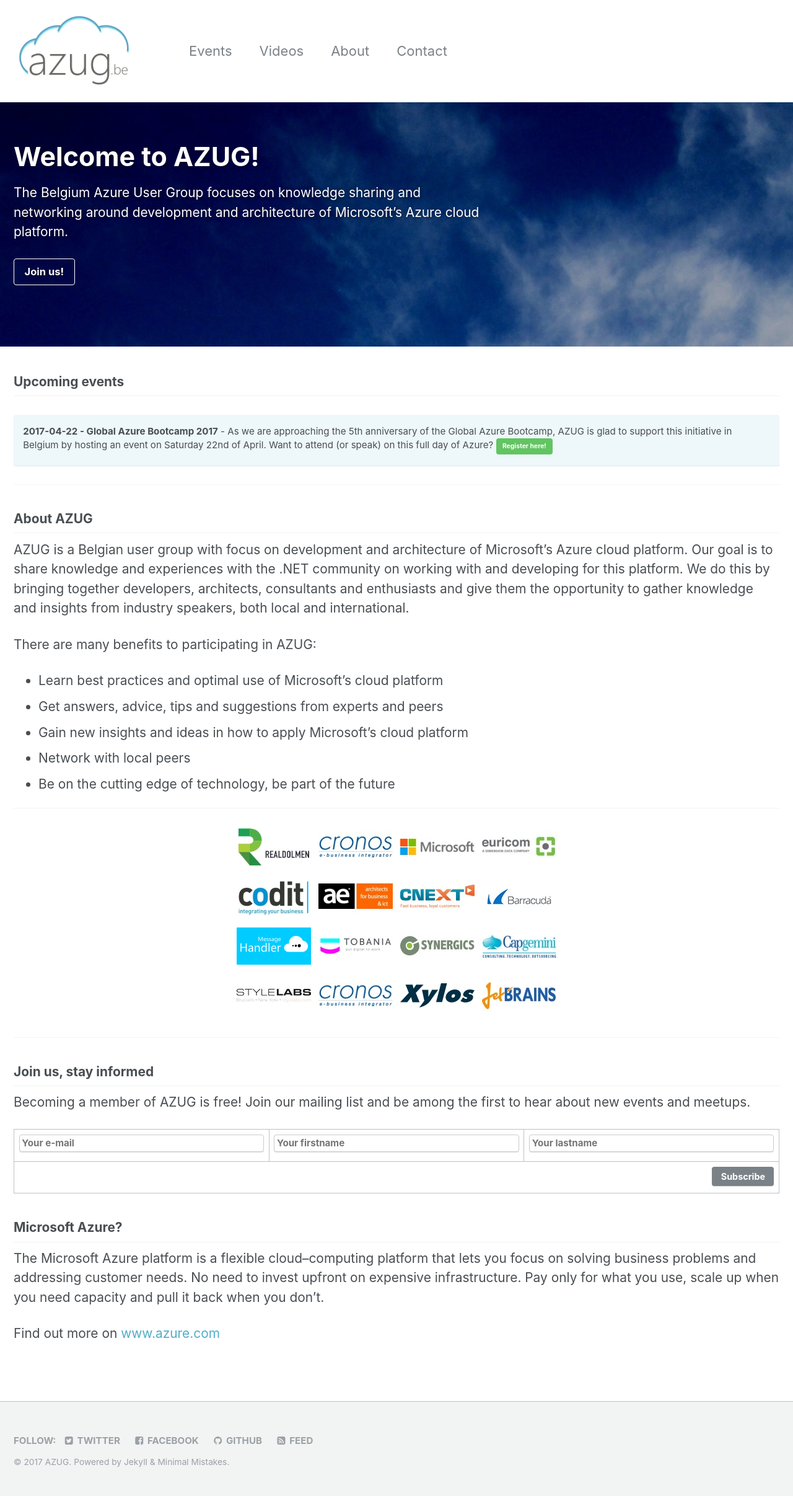
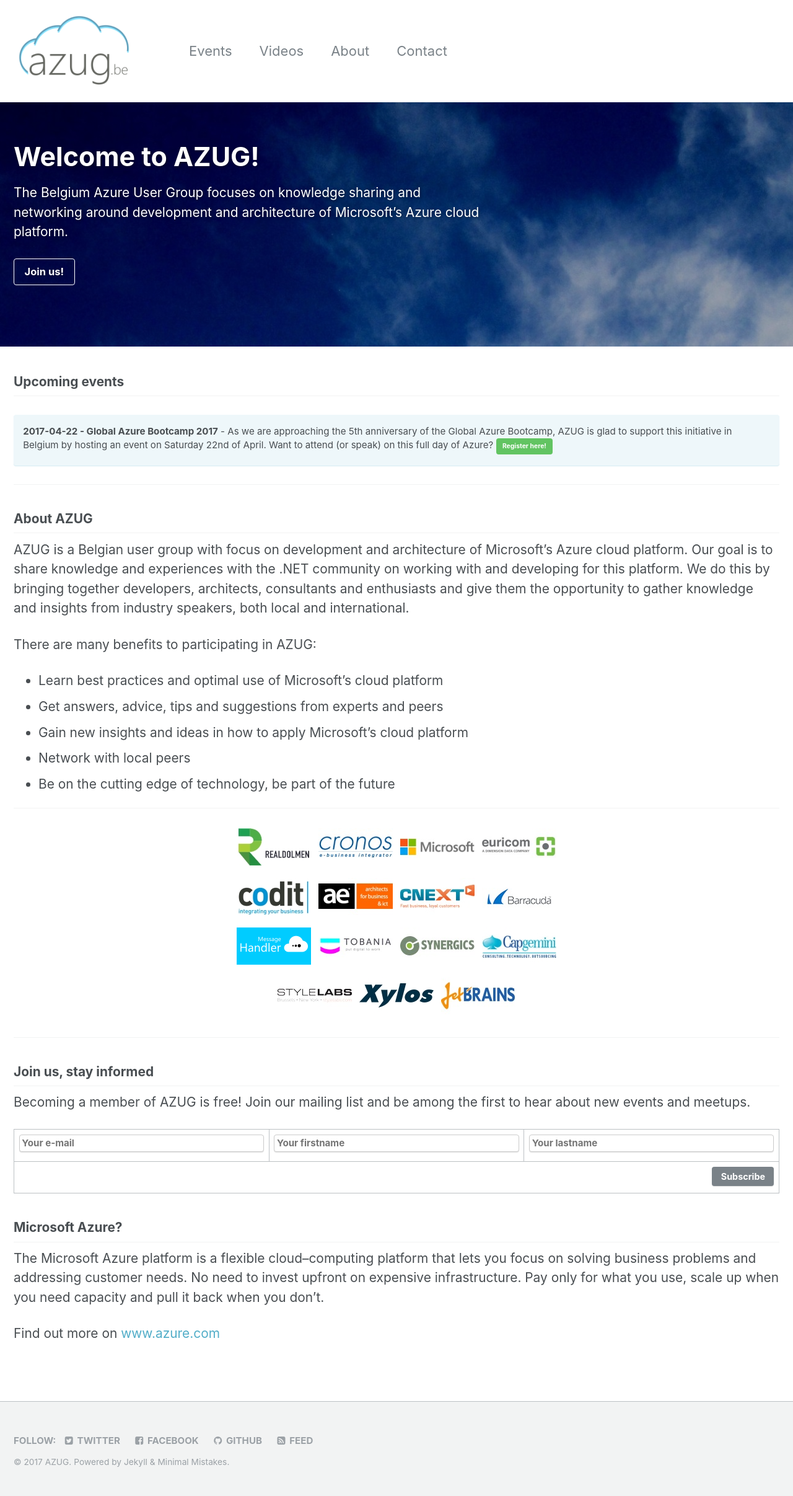
Before and after one commit to AzugBe/azugbe.github.io, a Jekyll site: the page built from index.md, in a window 1280 px wide. Shown: the whole page at 62% size. Built offline with Jekyll 4.4.1, drawn with Linux system fonts in a browser that asks for light colours.

Commit message:
Update index.md (#8)
deleted additional Cronos Sponsor line

```diff
--- a/index.md
+++ b/index.md
@@ -55,7 +55,6 @@ There are many benefits to participating in AZUG:
 <br />
 
 <a href="http://www.stylelabs.com/"><img alt="" src="/assets/media/sponsors/logo-stylelabs.jpg" vspace="10" /></a>&nbsp;
-<a href="http://www.cronos.be"><img alt="" src="/assets/media/sponsors/logo-cronos.jpg" vspace="10" /></a>&nbsp;
 <a href="http://www.xylos.be"><img alt="" src="/assets/media/sponsors/logo-xylos.jpg" vspace="10" /></a>&nbsp;
 <a href="http://www.jetbrains.com"><img alt="" src="/assets/media/sponsors/logo-jetbrains.jpg" vspace="10" /></a>
 </p>
```
